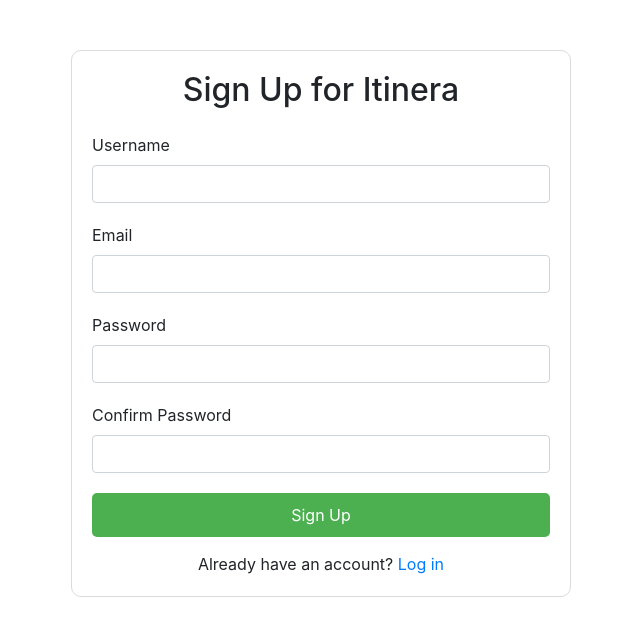
After one commit to matheusbarria/adv-database-project, a Flask app: page /signup in a window 1280 px wide. The commit adds this page. Shown: the top 636 px of the page, without its empty margins (319-959 px from the left). Run offline with Flask 3, Linux system fonts and the light colour scheme.

Commit message:
Login and Signup Pages + Models

```diff
--- /dev/null
+++ b/app/__init__.py
@@ -0,0 +1,80 @@
+from flask import Flask, render_template, request, redirect, url_for, session
+from flask_sqlalchemy import SQLAlchemy
+from config import Config
+import uuid
+
+db = SQLAlchemy()
+
+def create_app():
+    app = Flask(__name__)
+    app.config.from_object(Config)
+
+    app.secret_key = 'abc123'
+
+    db.init_app(app)
+
+    # Import models
+    from .models import User, Profile
+
+    with app.app_context():
+        db.create_all()
+
+    @app.route("/")
+    def home():
+        return render_template("index.html")
+
+    @app.route("/signup", methods=["GET", "POST"])
+    def signup():
+        if request.method == "POST":
+            username = request.form.get("username")
+            email = request.form.get("email")
+            password = request.form.get("password")
+            confirm_password = request.form.get("confirm_password")
+
+            if password != confirm_password:
+                return render_template("signup.html", error="Passwords do not match.")
+
+            try:
+                existing_user = User.query.filter_by(username=username).first()
+                if existing_user:
+                    return render_template("signup.html", error="Username already exists.")
+
+                user = User.create(username=username, email=email, password=password)
+                db.session.add(user)
+                profile = Profile(user_id=user.user_id, display_name=username)
+                db.session.add(profile)
+
+                db.session.commit()
+                session["user_id"] = user.user_id
+                session["username"] = user.username
+                return redirect(url_for("home"))
+            except Exception as e:
+                db.session.rollback()
+                return render_template("signup.html", error=f"Error: {str(e)}")
+
+        return render_template("signup.html")
+
+    @app.route("/login", methods=["GET", "POST"])
+    def login():
+        if request.method == "POST":
+            username = request.form.get("username")
+            password = request.form.get("password")
+
+            user = User.query.filter_by(username=username).first()
+
+            if user and user.verify_password(password):
+                session["user_id"] = user.user_id
+                session["username"] = user.username
+                return redirect(url_for("home"))
+            else:
+                return render_template("login.html", error="Invalid username or password.")
+
+        return render_template("login.html")
+
+    @app.route("/logout")
+    def logout():
+        session.pop("user_id", None)
+        session.pop("username", None)
+        return redirect(url_for("home"))
+
+    return app
--- /dev/null
+++ b/app/templates/signup.html
@@ -0,0 +1,94 @@
+<!DOCTYPE html>
+<html lang="en">
+  <head>
+    <meta charset="UTF-8" />
+    <meta name="viewport" content="width=device-width, initial-scale=1.0" />
+    <meta http-equiv="X-UA-Compatible" content="ie=edge" />
+    <title>Sign Up - Itinera</title>
+
+    <!-- style links -->
+    <link rel="stylesheet" href="../static/css/styles.css" />
+    <link
+      rel="stylesheet"
+      href="https://cdn.jsdelivr.net/npm/bootstrap@4.3.1/dist/css/bootstrap.min.css"
+    />
+    <link
+      rel="stylesheet"
+      href="https://fonts.googleapis.com/css2?family=Material+Symbols+Outlined:opsz,wght,FILL,GRAD@20..48,100..700,0..1,-50..200"
+    />
+    <link
+      href="https://fonts.googleapis.com/css2?family=Oswald|Roboto:wght@200..700&display=swap"
+      rel="stylesheet"
+    />
+    <style>
+      .signup-container {
+        max-width: 500px;
+        margin: 50px auto;
+        padding: 20px;
+        border: 1px solid #dbdbdb;
+        border-radius: 10px;
+        background-color: white;
+      }
+      .form-group {
+        margin-bottom: 20px;
+      }
+      .btn-signup {
+        width: 100%;
+        background-color: #4CAF50;
+        color: white;
+        padding: 10px;
+        border: none;
+        border-radius: 5px;
+        cursor: pointer;
+      }
+      .btn-signup:hover {
+        background-color: #45a049;
+      }
+      .error-message {
+        color: red;
+        margin-top: 5px;
+      }
+      .login-link {
+        text-align: center;
+        margin-top: 15px;
+      }
+    </style>
+  </head>
+  <body>
+    <div class="signup-container">
+      <h2 class="text-center mb-4">Sign Up for Itinera</h2>
+
+      {% if error %}
+      <div class="alert alert-danger">{{ error }}</div>
+      {% endif %}
+
+      <form method="POST" action="{{ url_for('signup') }}">
+        <div class="form-group">
+          <label for="username">Username</label>
+          <input type="text" class="form-control" id="username" name="username" required>
+        </div>
+
+        <div class="form-group">
+          <label for="email">Email</label>
+          <input type="email" class="form-control" id="email" name="email" required>
+        </div>
+
+        <div class="form-group">
+          <label for="password">Password</label>
+          <input type="password" class="form-control" id="password" name="password" required>
+        </div>
+
+        <div class="form-group">
+          <label for="confirm_password">Confirm Password</label>
+          <input type="password" class="form-control" id="confirm_password" name="confirm_password" required>
+        </div>
+
+        <button type="submit" class="btn-signup">Sign Up</button>
+      </form>
+
+      <div class="login-link">
+        Already have an account? <a href="{{ url_for('login') }}">Log in</a>
+      </div>
+    </div>
+  </body>
+</html>
--- /dev/null
+++ b/run.py
@@ -0,0 +1,6 @@
+from app import create_app
+
+app = create_app()
+
+if __name__ == "__main__":
+    app.run(debug=True)
```
Also changed, not shown: app.py (deleted, +0 -11 lines), app/models.py (added, +164 -0 lines), app/templates/index.html (renamed from templates/index.html, +24 -23 lines), app/templates/login.html (added, +84 -0 lines), app/static/css/styles.css (renamed from static/css/styles.css).
